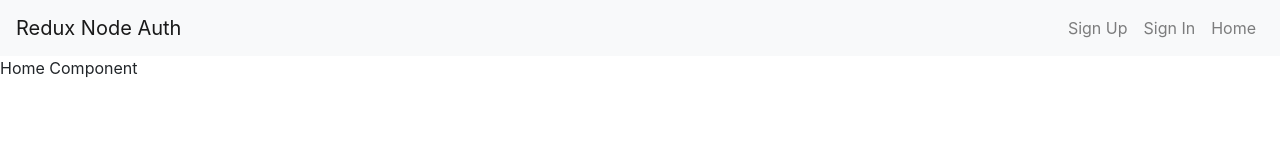
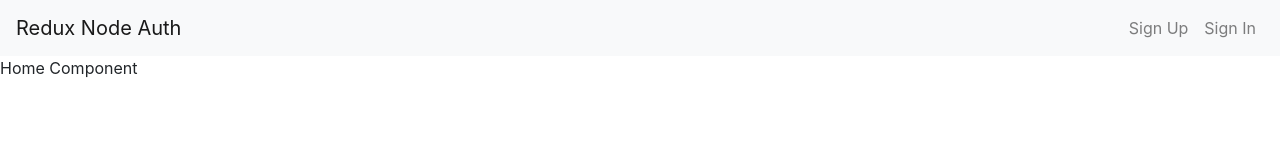
Before and after one commit to ArmLil/React-Redux-Node-MongoDB-JWT-Authentication, a React (Create React App) app in the folder frontend/: page / in a window 1280 px wide. Shown: the top 160 px of the page. Built offline with nearby package versions, Linux system fonts and the light colour scheme.

Commit message:
Create a Logout

```diff
--- a/frontend/src/actions/authentication.js
+++ b/frontend/src/actions/authentication.js
@@ -39,3 +39,10 @@ export const setCurrentUser = decoded => {
         payload: decoded
     }
 }
+
+export const logoutUser = (history) => dispatch => {
+    localStorage.removeItem('jwtToken');
+    setAuthToken(false);
+    dispatch(setCurrentUser({}));
+    history.push('/login');
+  }
--- a/frontend/src/components/Navbar.js
+++ b/frontend/src/components/Navbar.js
@@ -2,27 +2,57 @@
 
 import React, { Component } from 'react';
 import { Link } from 'react-router-dom';
+import PropTypes from 'prop-types';
+import { connect } from 'react-redux';
+import { logoutUser } from '../actions/authentication';
+import { withRouter } from 'react-router-dom';
 
 class Navbar extends Component {
+
+    onLogout(e) {
+        e.preventDefault();
+        this.props.logoutUser(this.props.history);
+    }
+
     render() {
+        const {isAuthenticated, user} = this.props.auth;
+        const authLinks = (
+            <ul className="navbar-nav ml-auto">
+                <a href="#" className="nav-link" onClick={this.onLogout.bind(this)}>
+                    <img src={user.avatar} alt={user.name} title={user.name}
+                        className="rounded-circle"
+                        style={{ width: '25px', marginRight: '5px'}} />
+                            Logout
+                </a>
+            </ul>
+        )
+      const guestLinks = (
+        <ul className="navbar-nav ml-auto">
+            <li className="nav-item">
+                <Link className="nav-link" to="/register">Sign Up</Link>
+            </li>
+            <li className="nav-item">
+                <Link className="nav-link" to="/login">Sign In</Link>
+            </li>
+        </ul>
+      )
         return(
             <nav className="navbar navbar-expand-lg navbar-light bg-light">
                 <Link className="navbar-brand" to="/">Redux Node Auth</Link>
                 <div className="collapse navbar-collapse" id="navbarSupportedContent">
-                    <ul className="navbar-nav ml-auto">
-                        <li className="nav-item">
-                            <Link className="nav-link" to="/register">Sign Up</Link>
-                        </li>
-                        <li className="nav-item">
-                            <Link className="nav-link" to="/login">Sign In</Link>
-                        </li>
-                        <li className="nav-item">
-                            <Link className="nav-link" to="/">Home</Link>
-                        </li>
-                    </ul>
+                    {isAuthenticated ? authLinks : guestLinks}
                 </div>
             </nav>
         )
     }
 }
-export default Navbar;
+Navbar.propTypes = {
+    logoutUser: PropTypes.func.isRequired,
+    auth: PropTypes.object.isRequired
+}
+
+const mapStateToProps = (state) => ({
+    auth: state.auth
+})
+
+export default connect(mapStateToProps, { logoutUser })(withRouter(Navbar));
```
